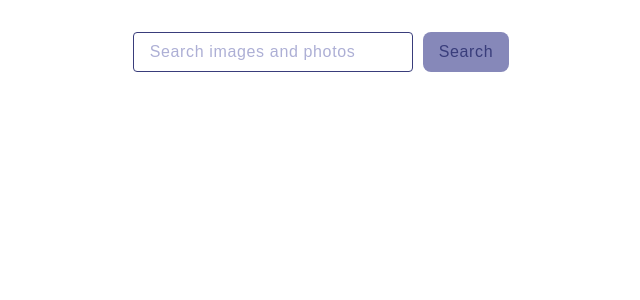
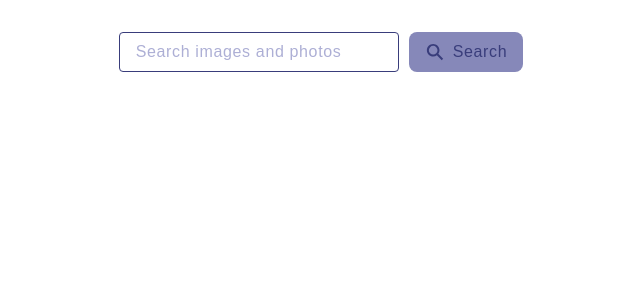
Before and after one commit to marina-sevostian/goit-react-hw-04, a React (Vite) app: page / in a window 1280 px wide. Shown: the top 300 px of the page, without its empty margins (319-959 px from the left). Built offline with nearby package versions, Linux system fonts and the light colour scheme.

Commit message:
add icons

```diff
--- a/src/components/ImageModal/ImageModal.jsx
+++ b/src/components/ImageModal/ImageModal.jsx
@@ -1,4 +1,5 @@
 import Modal from 'react-modal';
+import { LiaWindowCloseSolid } from 'react-icons/lia';
 import s from './ImageModal.module.css';
 
 const ImageModal = ({ isOpen, onCloseModal, image }) => {
@@ -9,7 +10,9 @@ const ImageModal = ({ isOpen, onCloseModal, image }) => {
       isOpen={isOpen}
       onRequestClose={onCloseModal}
     >
-      <button className={s.closeBtn} onClick={onCloseModal}></button>
+      <button className={s.closeBtn} onClick={onCloseModal}>
+        <LiaWindowCloseSolid size="35" />
+      </button>
       {image && (
         <div className={s.wrapImg}>
           <img
--- a/src/components/SearchBar/SearchBar.jsx
+++ b/src/components/SearchBar/SearchBar.jsx
@@ -1,3 +1,4 @@
+import { IoSearchSharp } from 'react-icons/io5';
 import s from './SearchBar.module.css';
 
 import toast from 'react-hot-toast';
@@ -27,6 +28,7 @@ const SearchBar = ({ setQuery }) => {
           placeholder="Search images and photos"
         />
         <button className={s.btn} type="submit">
+          <IoSearchSharp size="20"/>
           Search
         </button>
       </form>
```
